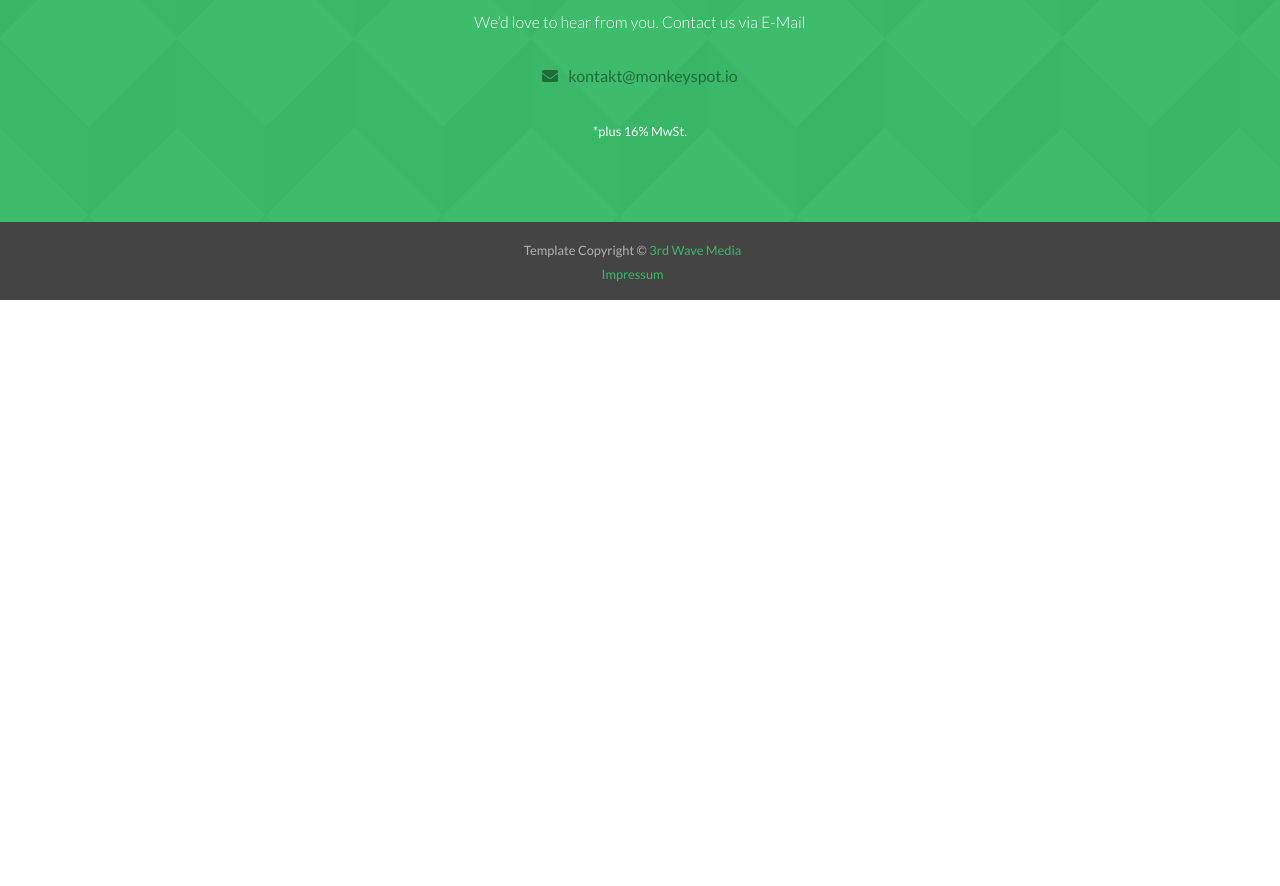
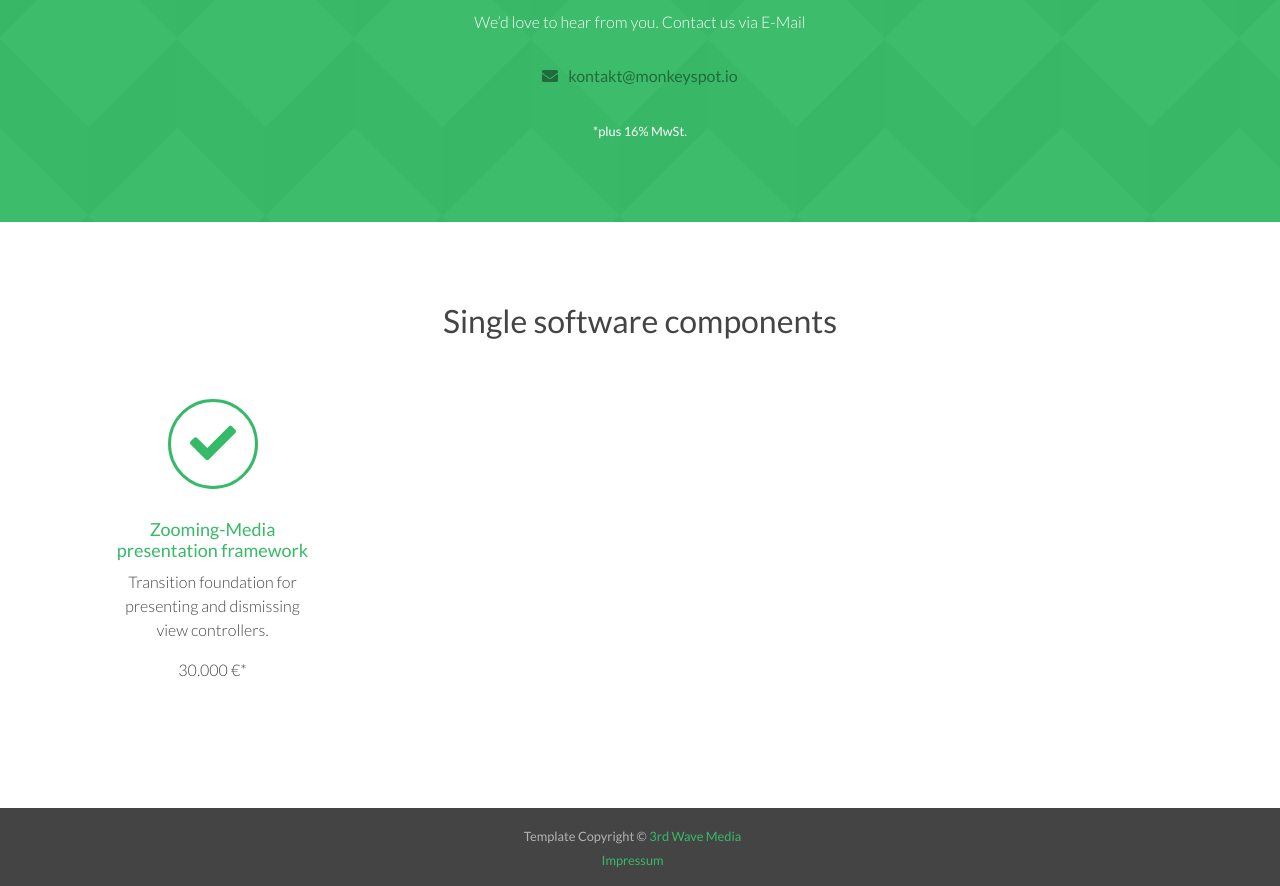
Before and after one commit to monkeyspot/shop.monkeyspot.io, a plain HTML site: page index.html in a window 1280 px wide. Shown: the part 1959-2845 px from the top of the page. Before the commit the page ends 2259 px from the top, so only its background shows below. Drawn offline with Linux system fonts and the light colour scheme.

Commit message:
Adding media presentation framework section.

```diff
--- a/index.html
+++ b/index.html
@@ -222,6 +222,24 @@
             </div><!--//row-->
         </div><!--//container-->
     </section><!--//contact-->
+
+    <section id="features" class="features section">
+        <div class="container">
+          <h2 class="title text-center" style="padding-bottom: 50px;">Single software components</h2>
+          <div class="row">
+              <div class="item col-lg-3 col-md-6 col-12 text-center">
+                  <div class="icon">
+                      <i class="fas fa-check"></i>
+                  </div>
+                  <div class="content">
+                      <h3 class="title">Zooming-Media presentation framework</h3>
+                      <p>Transition foundation for presenting and dismissing view controllers. </p>
+                      <p>30.000 €*</p>
+                  </div>
+              </div>
+          </div><!--//row-->
+        </div><!--//container-->
+    </section><!--//features-->
 
     <!-- ******FOOTER****** -->
     <footer class="footer">
```
